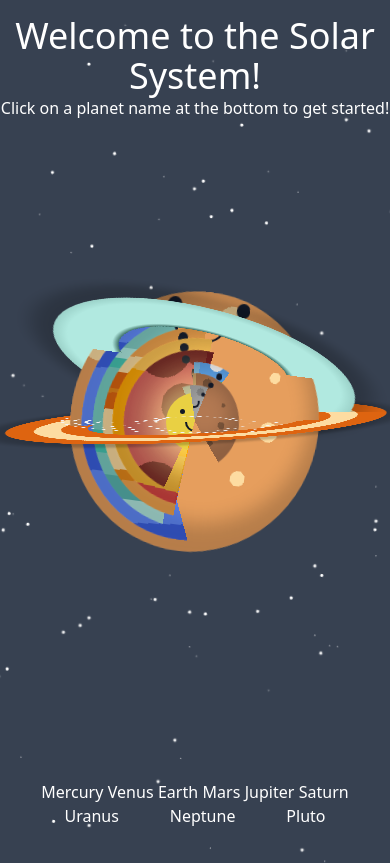
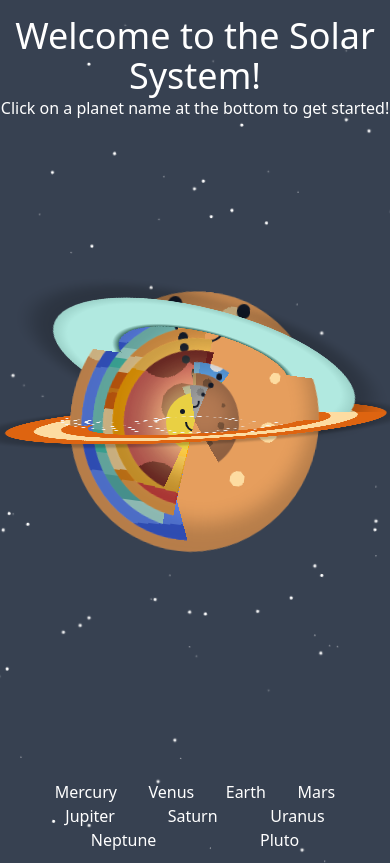
Before and after one commit to cam-peck/mission-beepossible, a Next.js app: page / in a window 390 px wide. Built offline with nearby package versions, Linux system fonts and the light colour scheme.

Commit message:
Added hover effect to planets on home page to give visual feedback to users

```diff
--- a/pages/index.tsx
+++ b/pages/index.tsx
@@ -63,47 +63,74 @@ export default function Home() {
       <nav className="w-full h-12 absolute bottom-4 md:bottom-12 flex justify-center">
         <ul className="w-4/5 h-full md:h-4/5 flex flex-wrap justify-around text-white">
           <li>
-            <Link className="basis-1/4 md:basis-1/12" href="/mercury">
+            <Link
+              className="p-3 rounded basis-1/4 md:basis-1/12 hover:bg-gray-400 hover:bg-opacity-50"
+              href="/mercury"
+            >
               Mercury
             </Link>
           </li>
           <li>
-            <Link className="basis-1/4 md:basis-1/12" href="/venus">
+            <Link
+              className="p-3 rounded basis-1/4 md:basis-1/12 hover:bg-gray-400 hover:bg-opacity-50"
+              href="/venus"
+            >
               Venus
             </Link>
           </li>
           <li>
-            <Link className="basis-1/4 md:basis-1/12" href="/earth">
+            <Link
+              className="p-3 rounded basis-1/4 md:basis-1/12 hover:bg-gray-400 hover:bg-opacity-50"
+              href="/earth"
+            >
               Earth
             </Link>
           </li>
           <li>
-            <Link className="basis-1/4 md:basis-1/12" href="/mars">
+            <Link
+              className="p-3 rounded basis-1/4 md:basis-1/12 hover:bg-gray-400 hover:bg-opacity-50"
+              href="/mars"
+            >
               Mars
             </Link>
           </li>
           <li>
-            <Link className="basis-1/4 md:basis-1/12" href="/jupiter">
+            <Link
+              className="p-3 rounded basis-1/4 md:basis-1/12 hover:bg-gray-400 hover:bg-opacity-50"
+              href="/jupiter"
+            >
               Jupiter
             </Link>
           </li>
           <li>
-            <Link className="basis-1/4 md:basis-1/12" href="/saturn">
+            <Link
+              className="p-3 rounded basis-1/4 md:basis-1/12 hover:bg-gray-400 hover:bg-opacity-50"
+              href="/saturn"
+            >
               Saturn
             </Link>
           </li>
           <li>
-            <Link className="basis-1/4 md:basis-1/12" href="/uranus">
+            <Link
+              className="p-3 rounded basis-1/4 md:basis-1/12 hover:bg-gray-400 hover:bg-opacity-50"
+              href="/uranus"
+            >
               Uranus
             </Link>
           </li>
           <li>
-            <Link className="basis-1/4 md:basis-1/12" href="/neptune">
+            <Link
+              className="p-3 rounded basis-1/4 md:basis-1/12 hover:bg-gray-400 hover:bg-opacity-50"
+              href="/neptune"
+            >
               Neptune
             </Link>
           </li>
           <li>
-            <Link className="basis-1/4 md:basis-1/12" href="/pluto">
+            <Link
+              className="p-3 rounded basis-1/4 md:basis-1/12 hover:bg-gray-400 hover:bg-opacity-50"
+              href="/pluto"
+            >
               Pluto
             </Link>
           </li>
```
